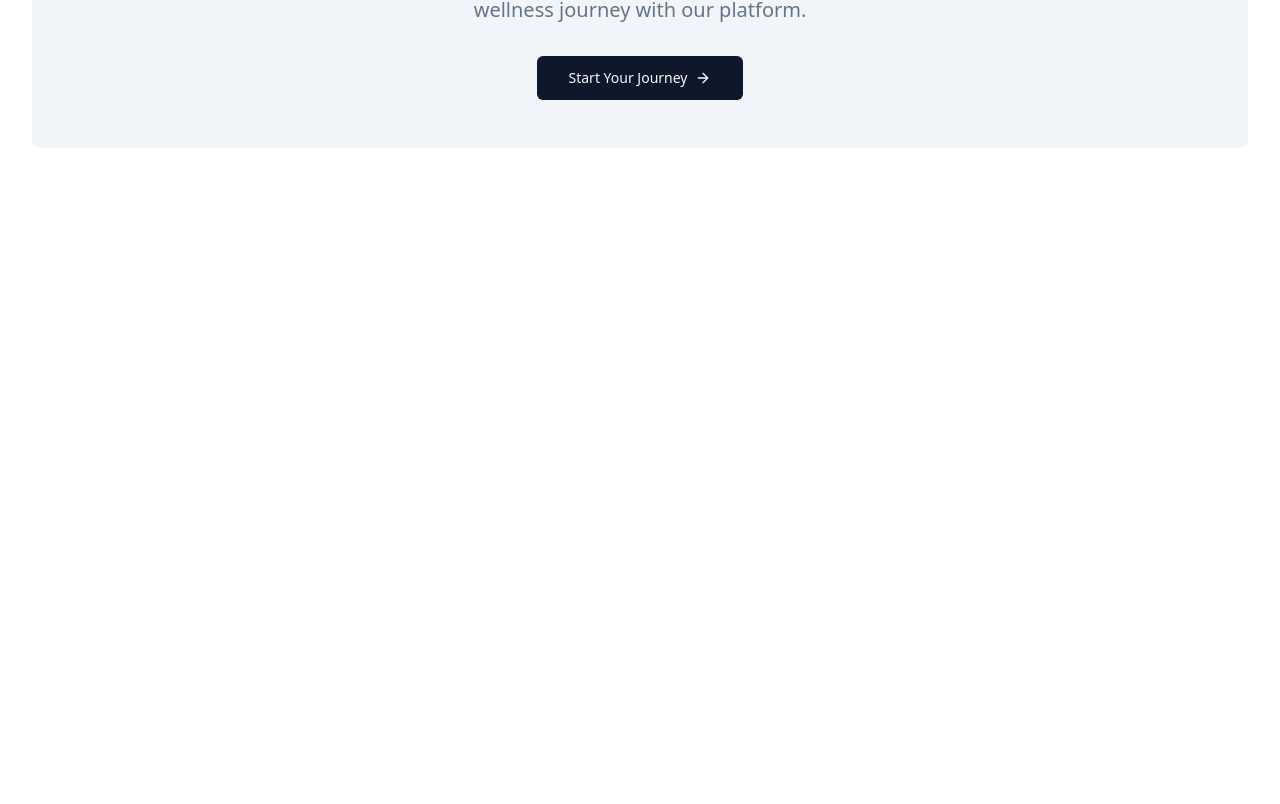
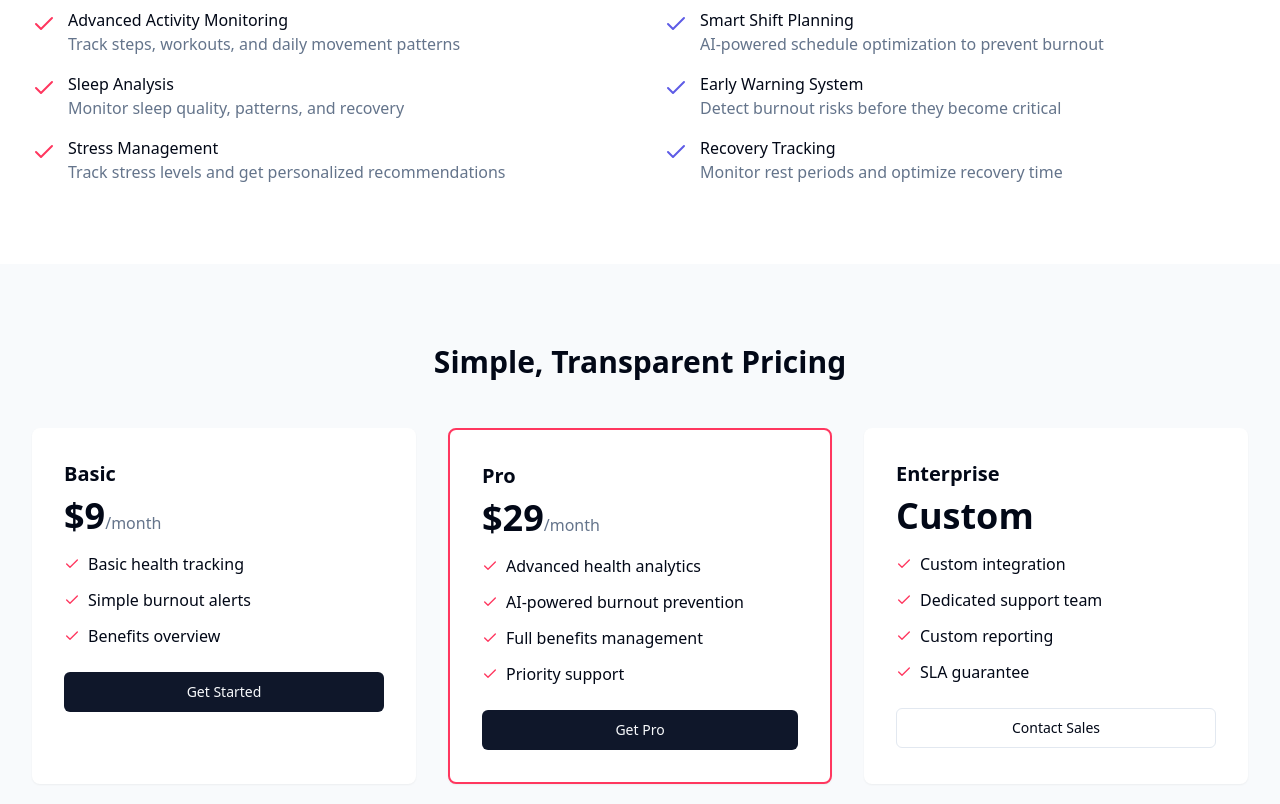
Before and after one commit to teezyheru/inversiondotplus, a React (Vite) app: page / in a window 1280 px wide. Shown: the part 1216-2020 px from the top of the page. Before the commit the page ends 1444 px from the top, so only its background shows below. Built offline with nearby package versions, Linux system fonts and the light colour scheme.

Commit message:
Add product details and pricing
Updated the README.md file to include more comprehensive information about the product features, pricing, and other relevant details.
[skip gpt_engineer]

```diff
--- a/src/pages/Index.tsx
+++ b/src/pages/Index.tsx
@@ -1,5 +1,5 @@
 import { Button } from "@/components/ui/button";
-import { ArrowRight, Activity, Shield, Clock } from "lucide-react";
+import { ArrowRight, Activity, Shield, Clock, Check } from "lucide-react";
 import { motion } from "framer-motion";
 
 const Index = () => {
@@ -86,6 +86,167 @@ const Index = () => {
         </div>
       </section>
 
+      {/* Detailed Features Section */}
+      <section className="container py-20">
+        <h2 className="text-3xl font-bold text-center mb-12">Comprehensive Solution</h2>
+        <div className="grid md:grid-cols-2 gap-12">
+          <div className="space-y-6">
+            <h3 className="text-2xl font-semibold">Health Tracking Features</h3>
+            <ul className="space-y-4">
+              <li className="flex items-start gap-3">
+                <Check className="h-6 w-6 text-health-primary flex-shrink-0 mt-1" />
+                <div>
+                  <p className="font-medium">Advanced Activity Monitoring</p>
+                  <p className="text-muted-foreground">Track steps, workouts, and daily movement patterns</p>
+                </div>
+              </li>
+              <li className="flex items-start gap-3">
+                <Check className="h-6 w-6 text-health-primary flex-shrink-0 mt-1" />
+                <div>
+                  <p className="font-medium">Sleep Analysis</p>
+                  <p className="text-muted-foreground">Monitor sleep quality, patterns, and recovery</p>
+                </div>
+              </li>
+              <li className="flex items-start gap-3">
+                <Check className="h-6 w-6 text-health-primary flex-shrink-0 mt-1" />
+                <div>
+                  <p className="font-medium">Stress Management</p>
+                  <p className="text-muted-foreground">Track stress levels and get personalized recommendations</p>
+                </div>
+              </li>
+            </ul>
+          </div>
+          <div className="space-y-6">
+            <h3 className="text-2xl font-semibold">Burnout Prevention System</h3>
+            <ul className="space-y-4">
+              <li className="flex items-start gap-3">
+                <Check className="h-6 w-6 text-health-secondary flex-shrink-0 mt-1" />
+                <div>
+                  <p className="font-medium">Smart Shift Planning</p>
+                  <p className="text-muted-foreground">AI-powered schedule optimization to prevent burnout</p>
+                </div>
+              </li>
+              <li className="flex items-start gap-3">
+                <Check className="h-6 w-6 text-health-secondary flex-shrink-0 mt-1" />
+                <div>
+                  <p className="font-medium">Early Warning System</p>
+                  <p className="text-muted-foreground">Detect burnout risks before they become critical</p>
+                </div>
+              </li>
+              <li className="flex items-start gap-3">
+                <Check className="h-6 w-6 text-health-secondary flex-shrink-0 mt-1" />
+                <div>
+                  <p className="font-medium">Recovery Tracking</p>
+                  <p className="text-muted-foreground">Monitor rest periods and optimize recovery time</p>
+                </div>
+              </li>
+            </ul>
+          </div>
+        </div>
+      </section>
+
+      {/* Pricing Section */}
+      <section className="bg-muted/50 py-20">
+        <div className="container">
+          <h2 className="text-3xl font-bold text-center mb-12">Simple, Transparent Pricing</h2>
+          <div className="grid md:grid-cols-3 gap-8">
+            {/* Basic Plan */}
+            <motion.div
+              initial={{ opacity: 0, y: 20 }}
+              animate={{ opacity: 1, y: 0 }}
+              transition={{ duration: 0.5 }}
+              className="bg-background p-8 rounded-lg shadow-sm"
+            >
+              <h3 className="text-xl font-semibold mb-2">Basic</h3>
+              <div className="mb-4">
+                <span className="text-4xl font-bold">$9</span>
+                <span className="text-muted-foreground">/month</span>
+              </div>
+              <ul className="space-y-3 mb-6">
+                <li className="flex items-center gap-2">
+                  <Check className="h-4 w-4 text-health-primary" />
+                  <span>Basic health tracking</span>
+                </li>
+                <li className="flex items-center gap-2">
+                  <Check className="h-4 w-4 text-health-primary" />
+                  <span>Simple burnout alerts</span>
+                </li>
+                <li className="flex items-center gap-2">
+                  <Check className="h-4 w-4 text-health-primary" />
+                  <span>Benefits overview</span>
+                </li>
+              </ul>
+              <Button className="w-full">Get Started</Button>
+            </motion.div>
+
+            {/* Pro Plan */}
+            <motion.div
+              initial={{ opacity: 0, y: 20 }}
+              animate={{ opacity: 1, y: 0 }}
+              transition={{ duration: 0.5, delay: 0.2 }}
+              className="bg-background p-8 rounded-lg shadow-sm border-2 border-health-primary"
+            >
+              <h3 className="text-xl font-semibold mb-2">Pro</h3>
+              <div className="mb-4">
+                <span className="text-4xl font-bold">$29</span>
+                <span className="text-muted-foreground">/month</span>
+              </div>
+              <ul className="space-y-3 mb-6">
+                <li className="flex items-center gap-2">
+                  <Check className="h-4 w-4 text-health-primary" />
+                  <span>Advanced health analytics</span>
+                </li>
+                <li className="flex items-center gap-2">
+                  <Check className="h-4 w-4 text-health-primary" />
+                  <span>AI-powered burnout prevention</span>
+                </li>
+                <li className="flex items-center gap-2">
+                  <Check className="h-4 w-4 text-health-primary" />
+                  <span>Full benefits management</span>
+                </li>
+                <li className="flex items-center gap-2">
+                  <Check className="h-4 w-4 text-health-primary" />
+                  <span>Priority support</span>
+                </li>
+              </ul>
+              <Button className="w-full">Get Pro</Button>
+            </motion.div>
+
+            {/* Enterprise Plan */}
+            <motion.div
+              initial={{ opacity: 0, y: 20 }}
+              animate={{ opacity: 1, y: 0 }}
+              transition={{ duration: 0.5, delay: 0.4 }}
+              className="bg-background p-8 rounded-lg shadow-sm"
+            >
+              <h3 className="text-xl font-semibold mb-2">Enterprise</h3>
+              <div className="mb-4">
+                <span className="text-4xl font-bold">Custom</span>
+              </div>
+              <ul className="space-y-3 mb-6">
+                <li className="flex items-center gap-2">
+                  <Check className="h-4 w-4 text-health-primary" />
+                  <span>Custom integration</span>
+                </li>
+                <li className="flex items-center gap-2">
+                  <Check className="h-4 w-4 text-health-primary" />
+                  <span>Dedicated support team</span>
+                </li>
+                <li className="flex items-center gap-2">
+                  <Check className="h-4 w-4 text-health-primary" />
+                  <span>Custom reporting</span>
+                </li>
+                <li className="flex items-center gap-2">
+                  <Check className="h-4 w-4 text-health-primary" />
+                  <span>SLA guarantee</span>
+                </li>
+              </ul>
+              <Button variant="outline" className="w-full">Contact Sales</Button>
+            </motion.div>
+          </div>
+        </div>
+      </section>
+
       {/* CTA Section */}
       <section className="container py-20">
         <div className="bg-muted rounded-lg p-8 md:p-12 text-center">
```
